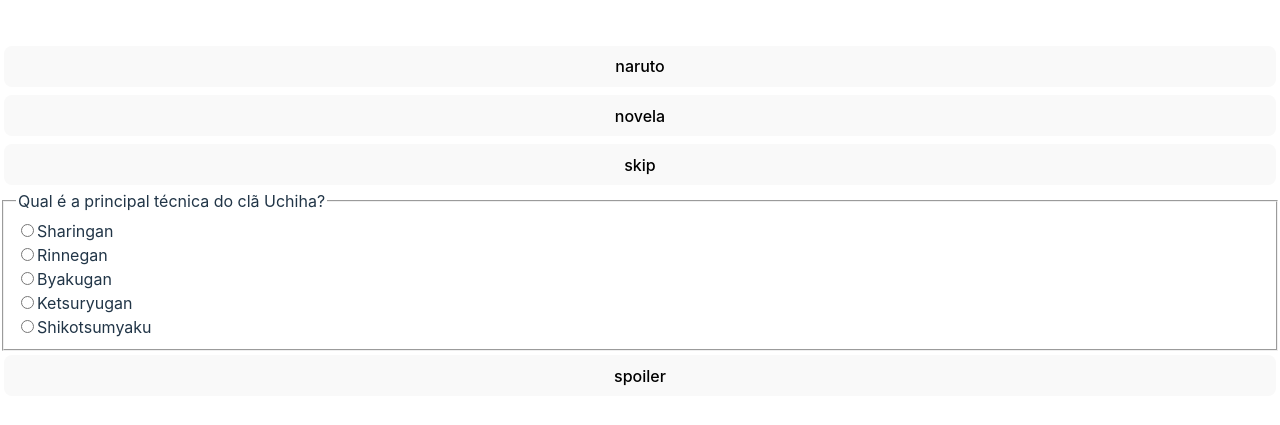
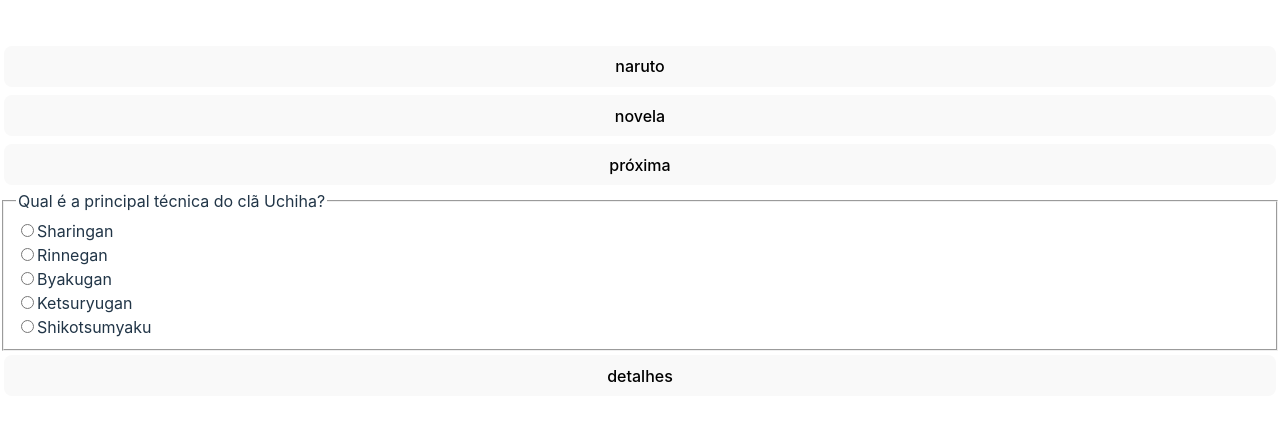
Before and after one commit to gadelhati/questionnaire-front, a React (Vite) app: page / in a window 1280 px wide. Shown: the part 179-604 px from the top of the page. Built offline with nearby package versions, Linux system fonts and the light colour scheme.

Commit message:
refactor: reorder actions

```diff
--- a/src/container/questionnaire.tsx
+++ b/src/container/questionnaire.tsx
@@ -33,9 +33,9 @@
             ])
         }
     }
-    const clear = () => {
+    const disable = () => {
         const radios = document.querySelectorAll(`input[name="${question.question.replace(/[\?\s]/g, '-')}"]`)
-        radios.forEach(radio => (radio as HTMLInputElement).checked = false)
+        radios.forEach(radio => (radio as HTMLInputElement).disabled = true)
     }
     const correct = () => {
         const radios = document.querySelectorAll(`input[name="${question.question.replace(/[\?\s]/g, '-')}"]`)
@@ -45,9 +45,13 @@
             }
         })
     }
-    const disable = () => {
+    const clear = () => {
         const radios = document.querySelectorAll(`input[name="${question.question.replace(/[\?\s]/g, '-')}"]`)
-        radios.forEach(radio => (radio as HTMLInputElement).disabled = true)
+        radios.forEach(radio => {
+            (radio as HTMLInputElement).checked = false;
+            (radio as HTMLInputElement).disabled = false;
+            (radio as HTMLInputElement).classList.remove('correct');
+        })
     }
     return (
         <section>
@@ -58,7 +62,7 @@
                     <option aria-value={naruto}>Naruto</option>
                     <option aria-value={novela}>Novela</option>
                 </select> */}
-                <button onClick={changeQuestion}>skip</button>
+                <button onClick={changeQuestion}>próxima</button>
                 <fieldset>
                     <legend>{question.question}</legend>
                     <>{question.answers.map((answer: string) => {
@@ -68,7 +72,7 @@
                         </li>
                     })}</>
                 </fieldset>
-                <button onClick={() => setShow(!show)}>spoiler</button>
+                <button onClick={() => setShow(!show)}>detalhes</button>
                 <footer style={{ display: show ? "flex" : "none" }}>
                     <button>respondidas {questions.filter((hit) => hit.answered !== undefined).length}/{questions.length}</button>
                     <button>acertos {questions.filter((hit) => hit.answered === true).length}</button>
```
